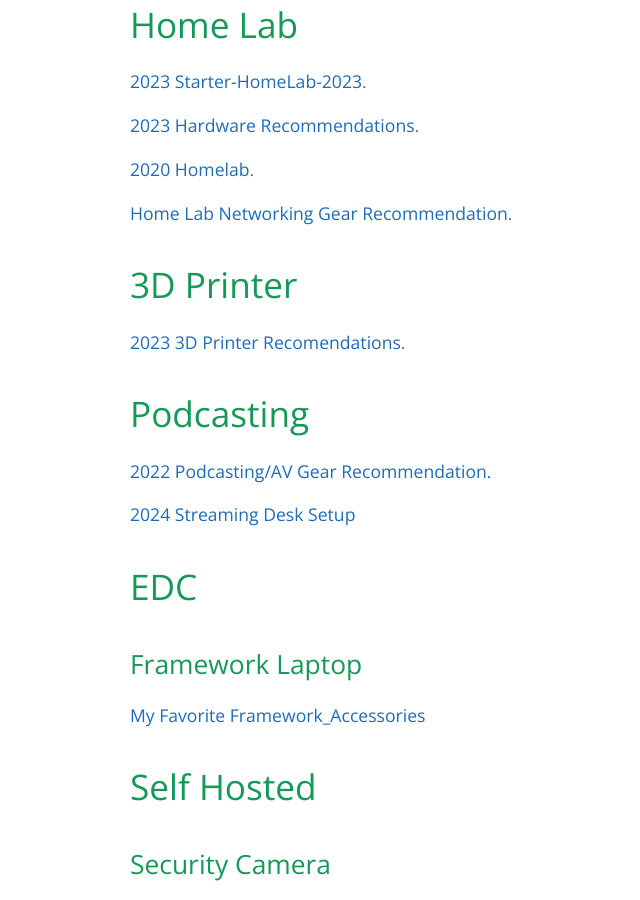
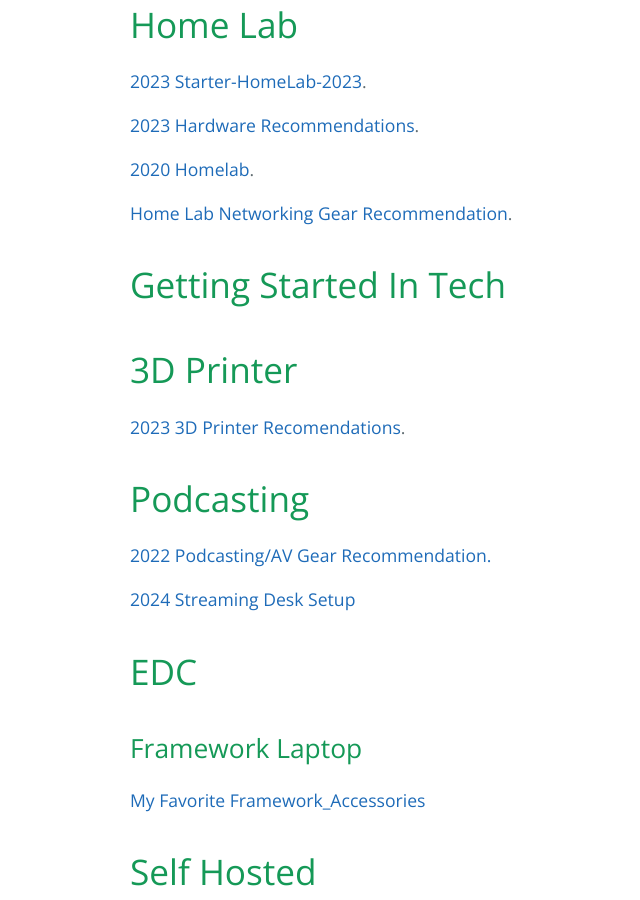
Before and after one commit to jscar-hawk/jscar-hawk.github.io, a Jekyll site: the page built from docs/blog.md, in a window 1280 px wide and 900 px high, scrolled down 351 px. Shown: the whole window, without its empty margins (94-734 px from the left). Built offline with Jekyll 4.4.1, drawn with Linux system fonts in a browser that asks for light colours.

Commit message:
Add new Section blog.md

```diff
--- a/docs/blog.md
+++ b/docs/blog.md
@@ -3,6 +3,7 @@ layout: default
 title: Blog Posts
 description: This is my running list of blog posts
 ---
+
 
 # Home Lab
 
@@ -14,9 +15,7 @@ description: This is my running list of blog posts
 
 [Home Lab Networking Gear Recommendation](./Home_Lab_Networking_Gear_Recommendation.md).
 
-
-
-
+# Getting Started In Tech
 
 # 3D Printer
 
```
